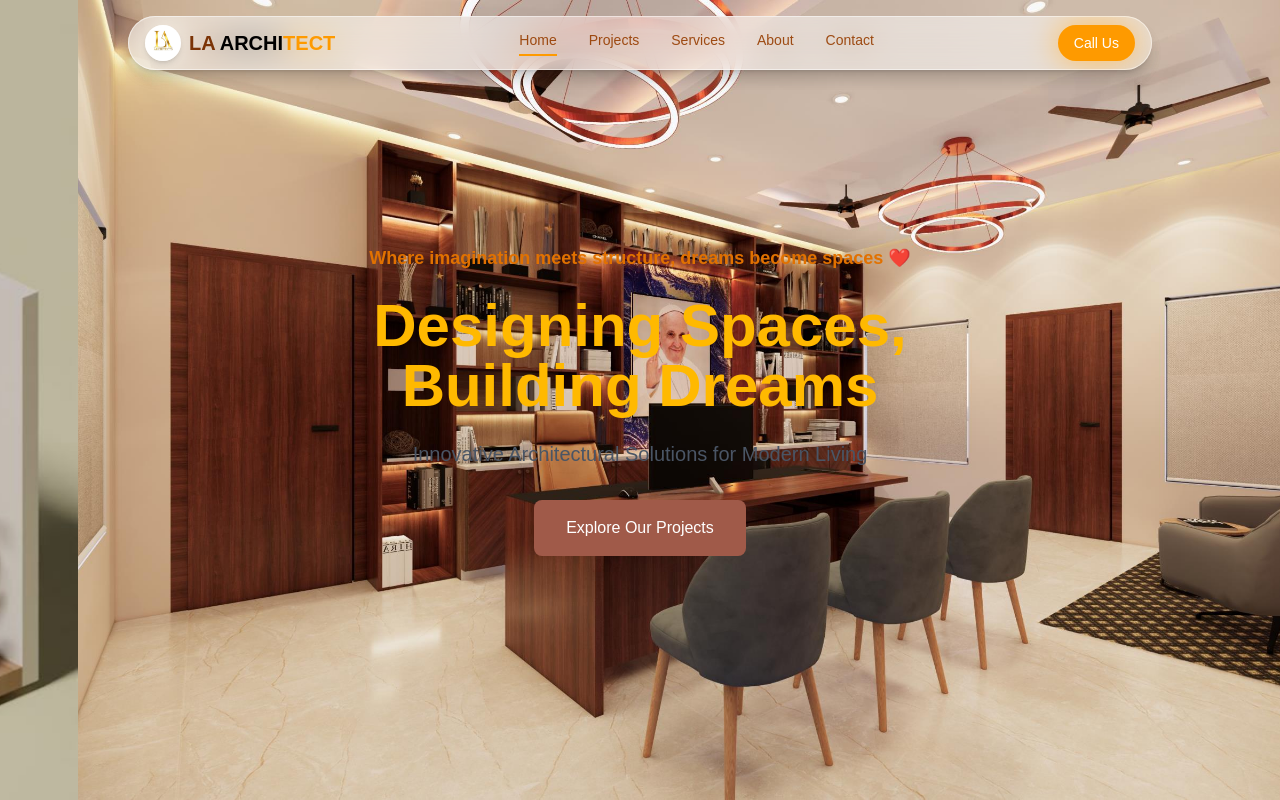
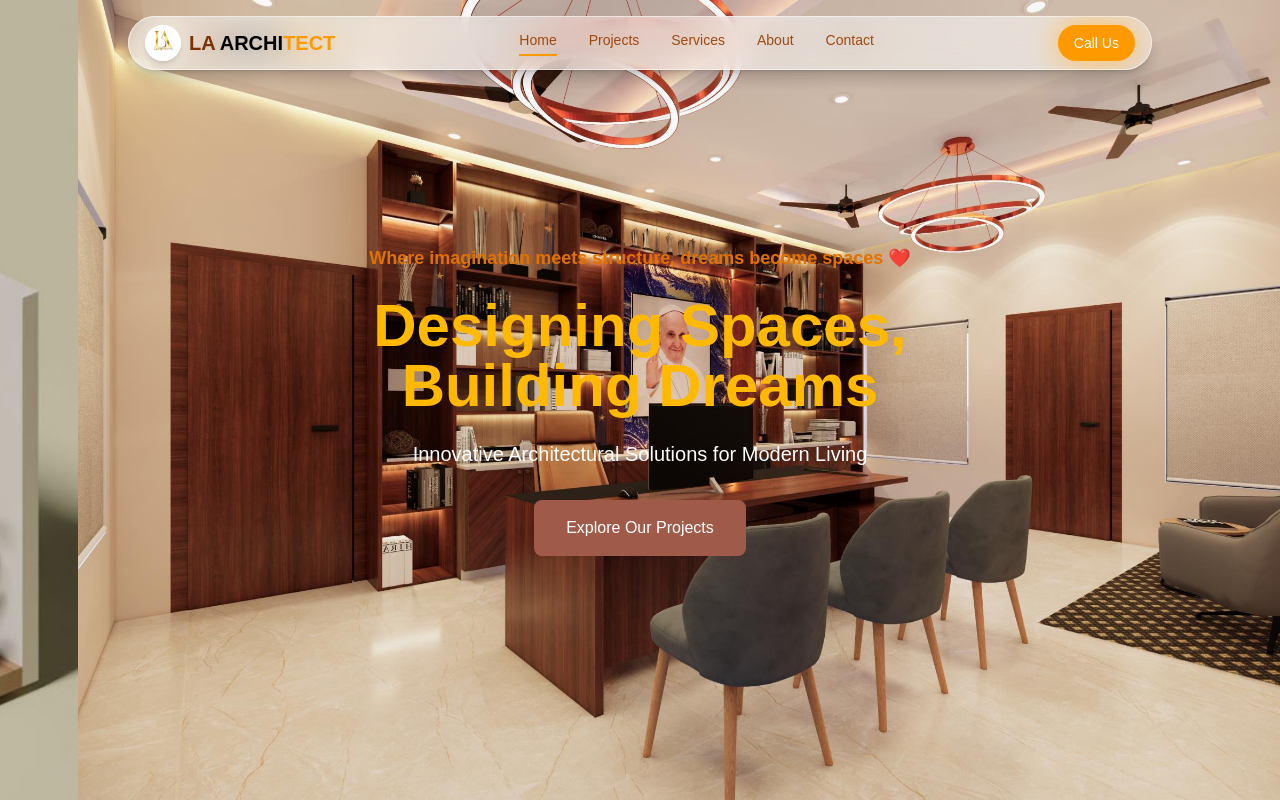
Before and after one commit to Hemajayaraj05/architect-website, a React (Vite) app: page / in a window 1280 px wide. Built offline with nearby package versions, Linux system fonts and the light colour scheme.

Commit message:
changed color

```diff
--- a/src/pages/Home.tsx
+++ b/src/pages/Home.tsx
@@ -62,7 +62,7 @@ const navigate = useNavigate();
           Designing Spaces, <br /> Building Dreams
         </h1>
 
-        <p className="text-gray-600 mb-8 text-base md:text-lg lg:text-xl max-w-2xl">
+        <p className="text-white  mb-8 text-base md:text-lg lg:text-xl max-w-2xl">
           Innovative Architectural Solutions for Modern Living
         </p>
 <button
```
Also changed, not shown: src/components/Navbar.tsx (+4 -5 lines).
